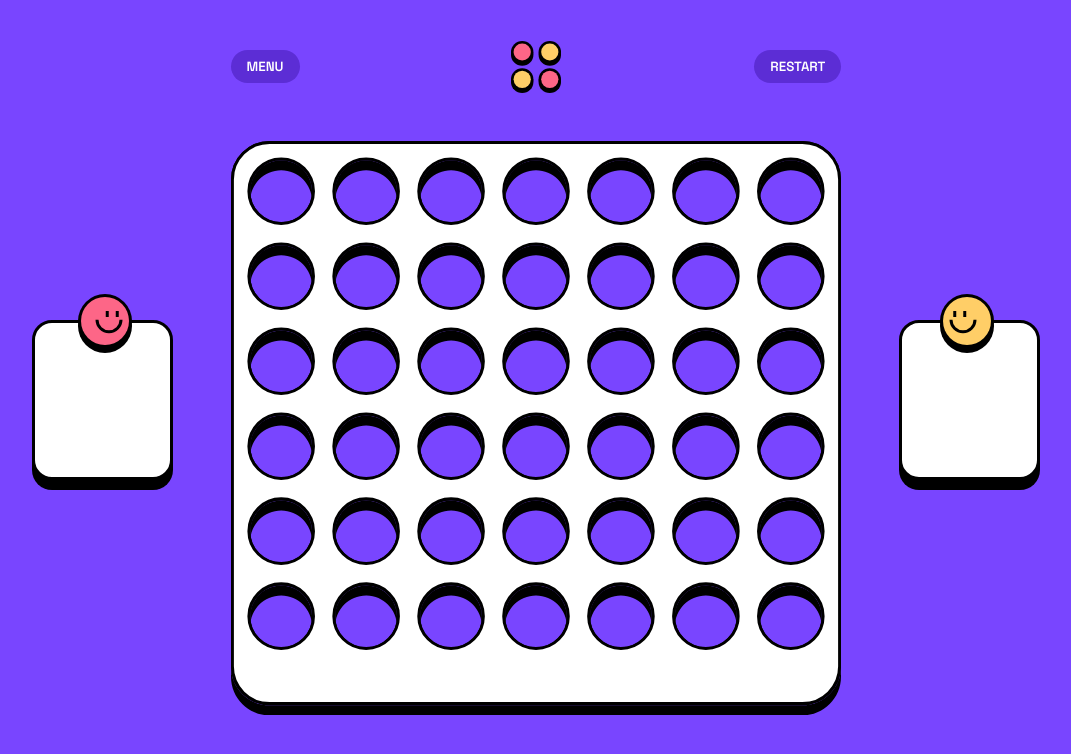
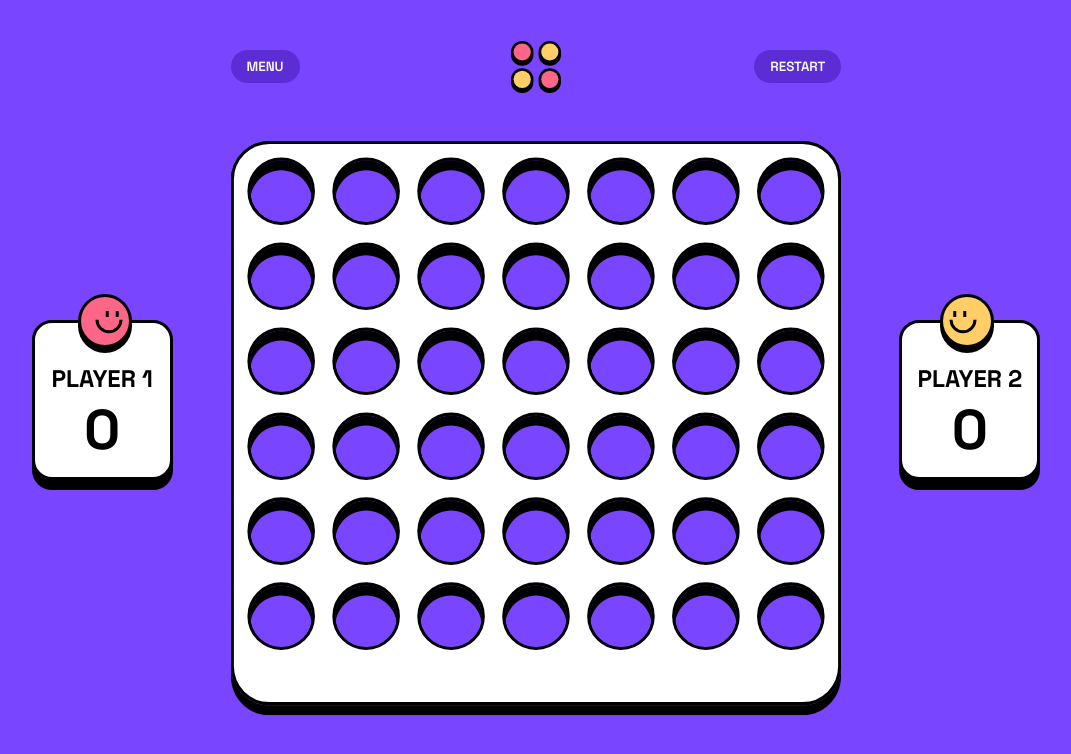
Before and after one commit to IoanaaCretu/connect-game-challenge, a plain HTML site: page index.html in a window 1280 px wide. Both pictures are taken after a click on the element "PLAY VS PLAYER". Shown: the whole page, without its empty margins (104-1175 px from the left). Drawn offline with Linux system fonts and the light colour scheme.

Commit message:
designed score-boards interface

```diff
--- a/index.html
+++ b/index.html
@@ -59,8 +59,14 @@
             <button class="restart-btn">RESTART</button>
           </div>
           <div class="scores">
-            <div class="score1 score score-box"></div>
-            <div class="score2 score score-box"></div>
+            <div class="score1 score score-box">
+              <div class="player">PLAYER 1</div>
+              <div class="win-count">0</div>
+            </div>
+            <div class="score2 score score-box">
+              <div class="player">PLAYER 2</div>
+              <div class="win-count">0</div>
+            </div>
           </div>
           <div class="grid">
             <div class="grid-wrapper"></div>
--- a/styles/game.css
+++ b/styles/game.css
@@ -127,6 +127,19 @@
   background-color: var(--clr-neutral-light);
 }
 
+.score {
+  display: flex;
+  text-align: center;
+  justify-content: center;
+
+  font-size: var(--medium);
+  font-weight: 700;
+}
+
+.win-count {
+  font-size: var(--large);
+}
+
 /* MEDIA QUERIES */
 
 @media (max-aspect-ratio: 840 / 580) and (max-width: 1079px) {
@@ -148,7 +161,12 @@
     margin-inline-start: 24px;
   }
 
+  .score1 {
+    padding-left: 1rem;
+  }
+
   .score2 {
+    padding-right: 1rem;
     direction: rtl;
   }
 
@@ -264,6 +282,8 @@
     position: relative;
     flex-direction: column;
     width: 141px;
+
+    padding-top: 1.75rem;
   }
   .score:before {
     margin-top: 46px;
```
